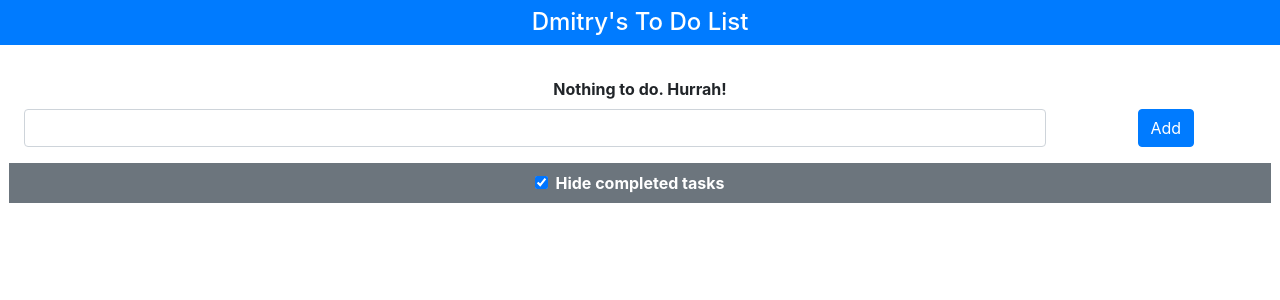
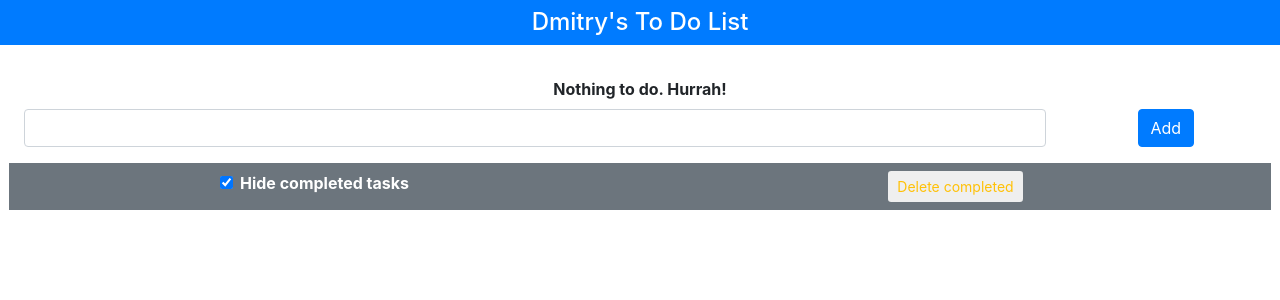
Before and after one commit to vcamelot/learning-vue-todo, a Vue app: page / in a window 1280 px wide. Shown: the top 300 px of the page. Built offline with nearby package versions, Linux system fonts and the light colour scheme.

Commit message:
Added button to delete completed tasks

```diff
--- a/src/App.vue
+++ b/src/App.vue
@@ -21,7 +21,7 @@
               type="checkbox"
               v-model="t.done"
               class="form-check-input"
-              @change="saveTodos"
+              @change="storeData"
             />
             {{ t.done }}
           </div>
@@ -45,6 +45,11 @@
           <label class="form-check-label font-weight-bold">
             Hide completed tasks
           </label>
+        </div>
+        <div class="col text-center">
+          <button class="btn btn-sm text-warning" v-on:click="deleteCompleted">
+            Delete completed
+          </button>
         </div>
       </div>
     </div>
@@ -80,12 +85,15 @@ export default {
         action: this.newItemText,
         done: false,
       });
+      this.storeData();
       this.newItemText = "";
+    },
+    storeData() {
       localStorage.setItem("todos", JSON.stringify(this.tasks));
     },
-    saveTodos() {
-      localStorage.setItem("todos", JSON.stringify(this.tasks));
-      console.log(JSON.stringify(this.tasks));
+    deleteCompleted() {
+      this.tasks = this.tasks.filter((t) => !t.done);
+      this.storeData();
     },
   },
   created() {
```
